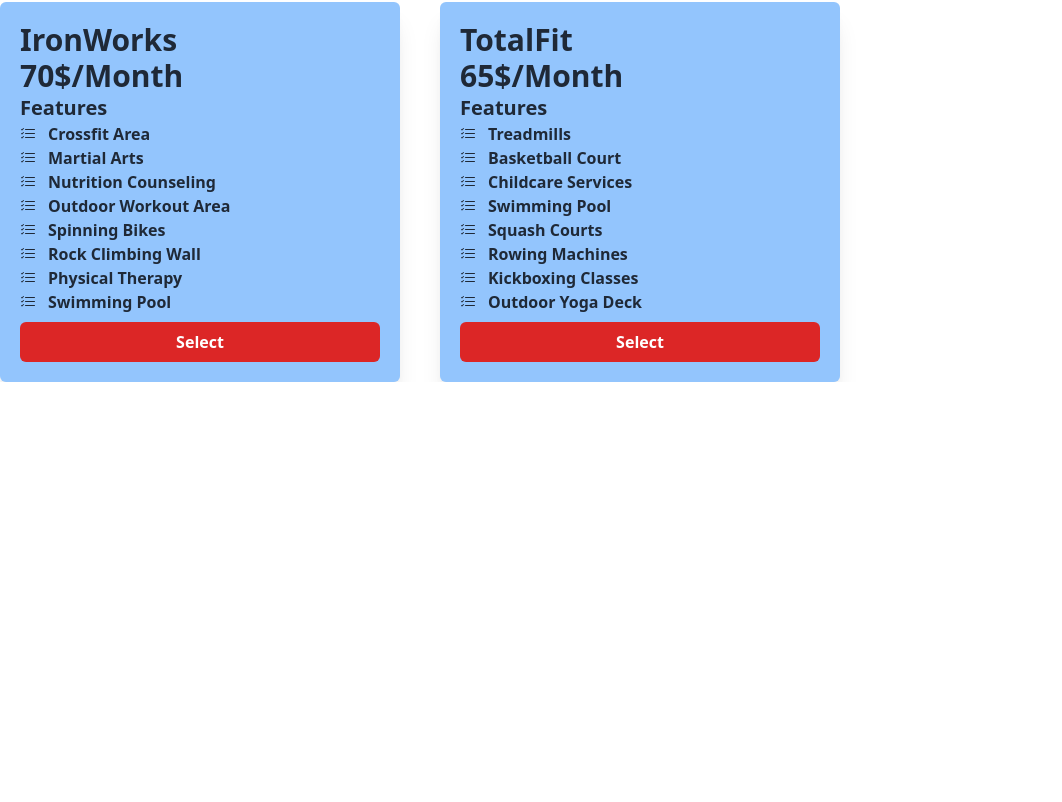
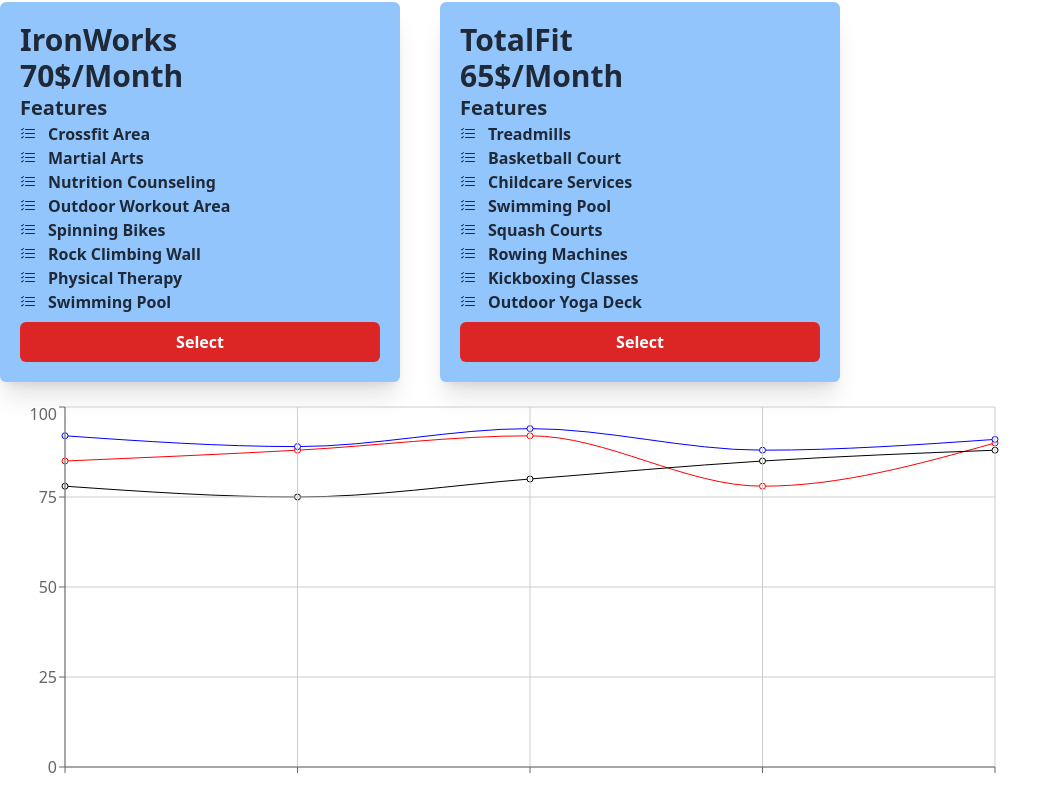
Before and after one commit to ShahariarSohan/my-price-options, a React (Vite) app: page / in a window 1280 px wide. Shown: the part 518-1320 px from the top of the page, without its empty margins (0-1062 px from the left). Before the commit the page ends 900 px from the top, so only its background shows below. Built offline with nearby package versions, Linux system fonts and the light colour scheme.

Commit message:
I have added a line chart

```diff
--- a/package.json
+++ b/package.json
@@ -13,7 +13,8 @@
     "prop-types": "^15.8.1",
     "react": "^18.2.0",
     "react-dom": "^18.2.0",
-    "react-icons": "^4.11.0"
+    "react-icons": "^4.11.0",
+    "recharts": "^2.8.0"
   },
   "devDependencies": {
     "@types/react": "^18.2.15",
--- a/src/App.jsx
+++ b/src/App.jsx
@@ -1,4 +1,5 @@
 import "./App.css";
+import LineChart from "./Components/Charts/LineChart";
 import NavBar from "./Components/NavBar/NavBar";
 import PriceOptions from "./Components/PriceOptions/PriceOptions";
 
@@ -7,8 +8,9 @@
     <>
       <div>
         <NavBar></NavBar>
-        <div className="container mx-auto">
+        <div className="container mx-auto space-y-5">
           <PriceOptions></PriceOptions>
+          <LineChart></LineChart>
         </div>
       </div>
     </>
--- /dev/null
+++ b/src/Components/Charts/LineChart.jsx
@@ -0,0 +1,26 @@
+import PropTypes from "prop-types";
+import { LineChart as LC, Line, CartesianGrid, XAxis, YAxis } from "recharts";
+const LineChart = (props) => {
+  const examData = [
+    { exam: 1, math: 85, chemistry: 78, physics: 92, english: 88 },
+    { exam: 2, math: 88, chemistry: 75, physics: 89, english: 90 },
+    { exam: 3, math: 92, chemistry: 80, physics: 94, english: 92 },
+    { exam: 4, math: 78, chemistry: 85, physics: 88, english: 85 },
+    { exam: 5, math: 90, chemistry: 88, physics: 91, english: 87 },
+  ];
+
+  return (
+    <LC width={1000} height={400} data={examData}>
+      <Line type="monotone" dataKey="math" stroke="#FF0000" />
+      <Line type="monotone" dataKey="chemistry" stroke="#000000" />
+      <Line type="monotone" dataKey="physics" stroke="#0000FF" />
+      <CartesianGrid stroke="#ccc" />
+      <XAxis dataKey="math,chemistry,physics" />
+      <YAxis datatype="exam" />
+    </LC>
+  );
+};
+
+LineChart.propTypes = {};
+
+export default LineChart;
--- a/src/Components/PriceOptions/PriceOptions.jsx
+++ b/src/Components/PriceOptions/PriceOptions.jsx
@@ -1,7 +1,7 @@
 import PropTypes from "prop-types";
 import PriceOption from "../PriceOption/PriceOption";
 
-const PriceOptions = (props) => {
+const PriceOptions = () => {
   const gyms = [
     {
       id: 1,
```
Also changed, not shown: 1 other file (tests, documents, lock files or other folders).
